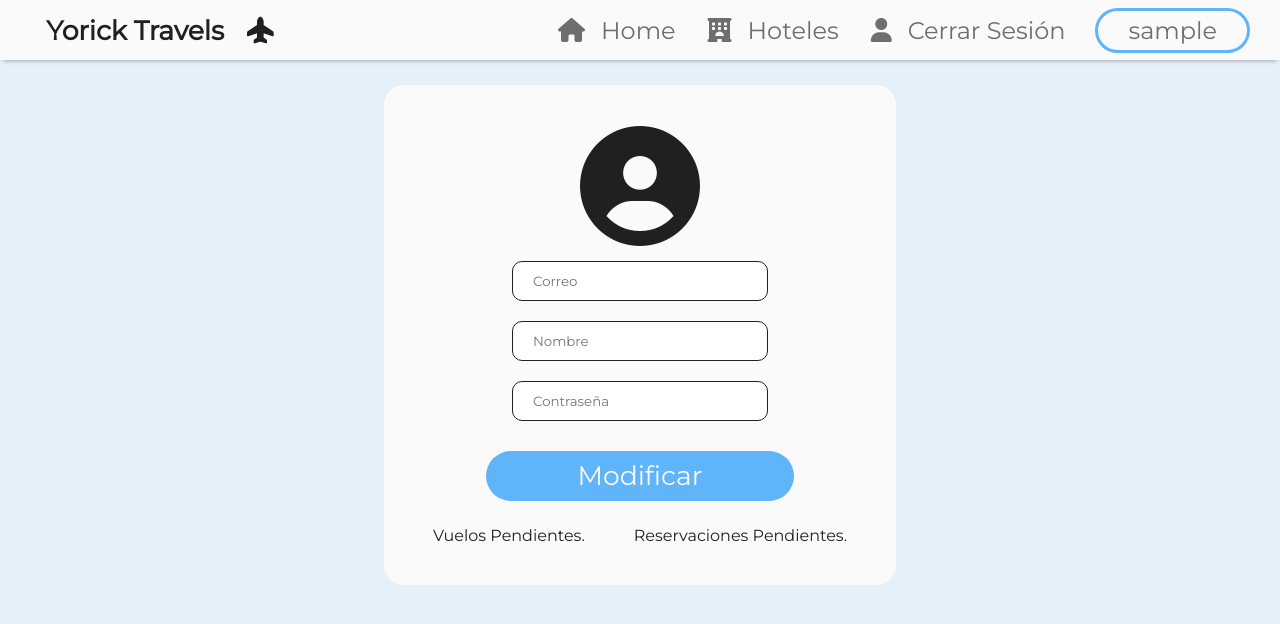
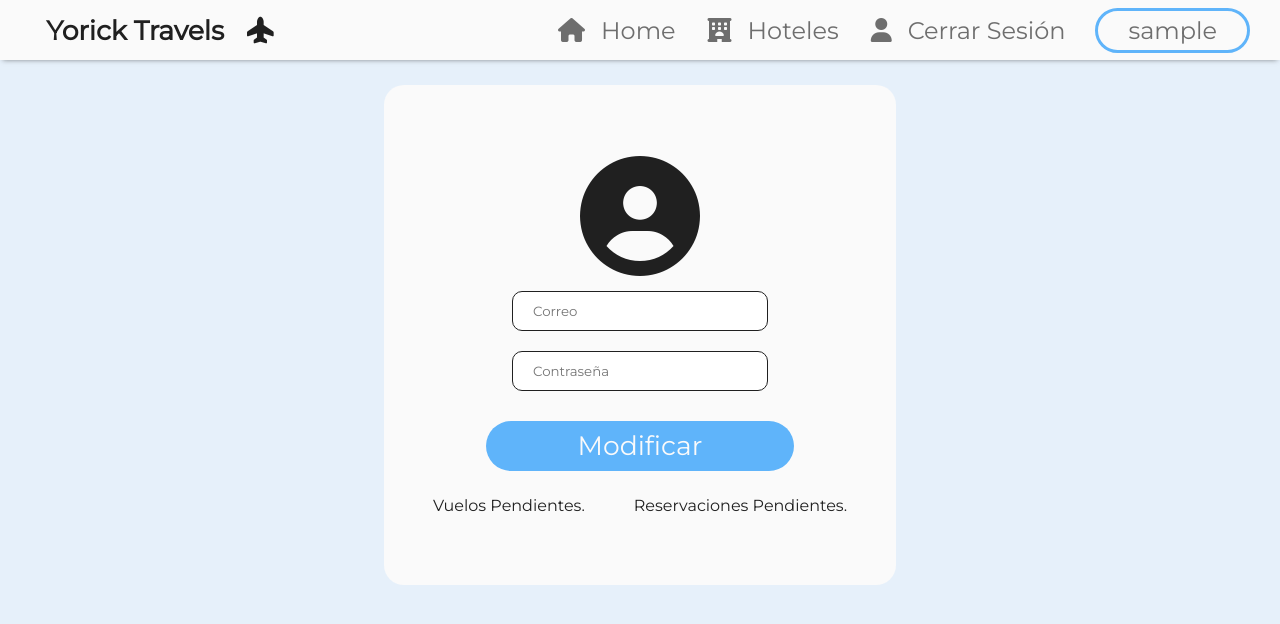
Before and after one commit to OmVidana/travelAgency, a React (Create React App) app: page /micuenta in a window 1280 px wide. Shown: the top 624 px of the page. Built offline with nearby package versions, Linux system fonts and the light colour scheme; sample sign-in values are in the browser's storage.

Commit message:
fixed put

```diff
--- a/src/pages/MyAccount.jsx
+++ b/src/pages/MyAccount.jsx
@@ -16,7 +16,7 @@ function MyAccount() {
     }
     console.log(event.target.editEmail);
     let formData = JSON.stringify({
-      username: event.target.editName.value,
+      username: user.username,
       email: event.target.editEmail.value,
       password: event.target.editPwd.value,
     });
@@ -47,7 +47,7 @@ function MyAccount() {
               name="editEmail"
               required
             />
-            <input type="text" placeholder="Nombre" name="editName" required />
+            {/* <input type="text" placeholder="Nombre" name="editName" required /> */}
             <input
               type="password"
               placeholder="Contraseña"
```
